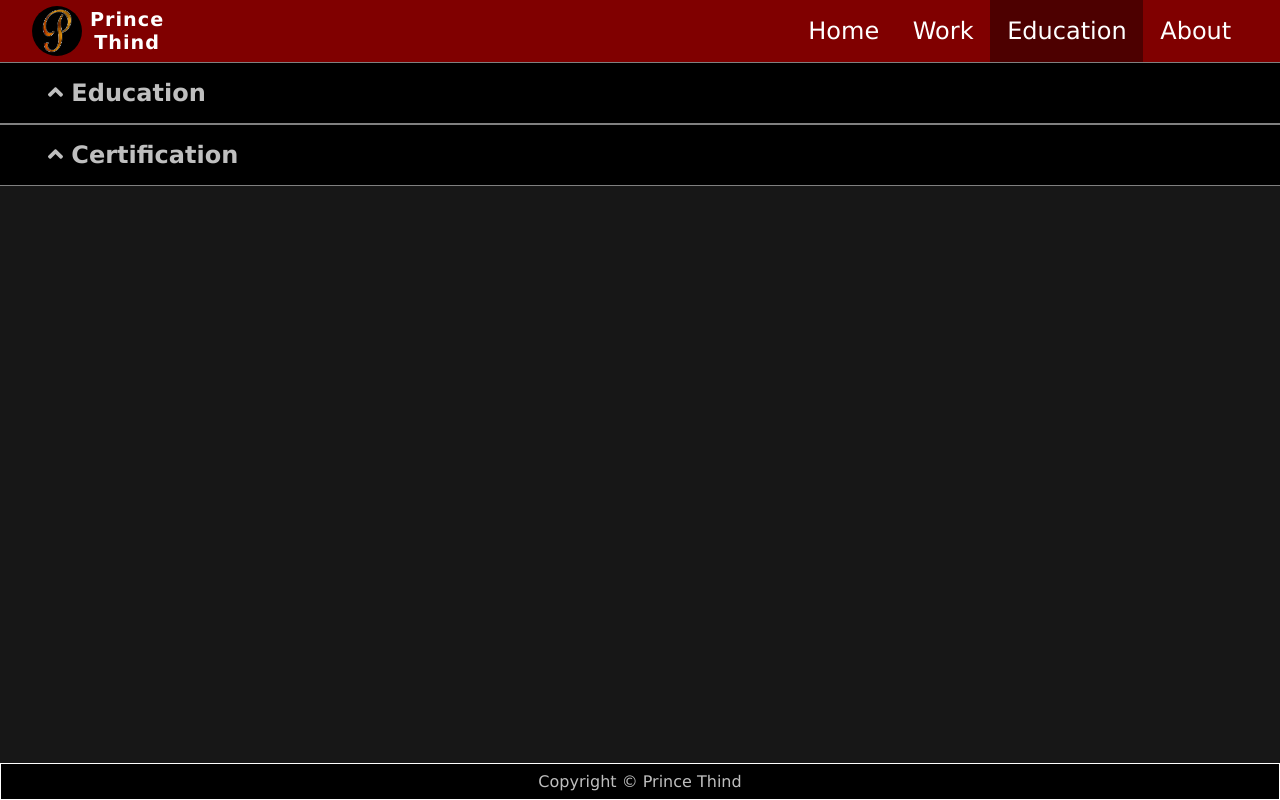
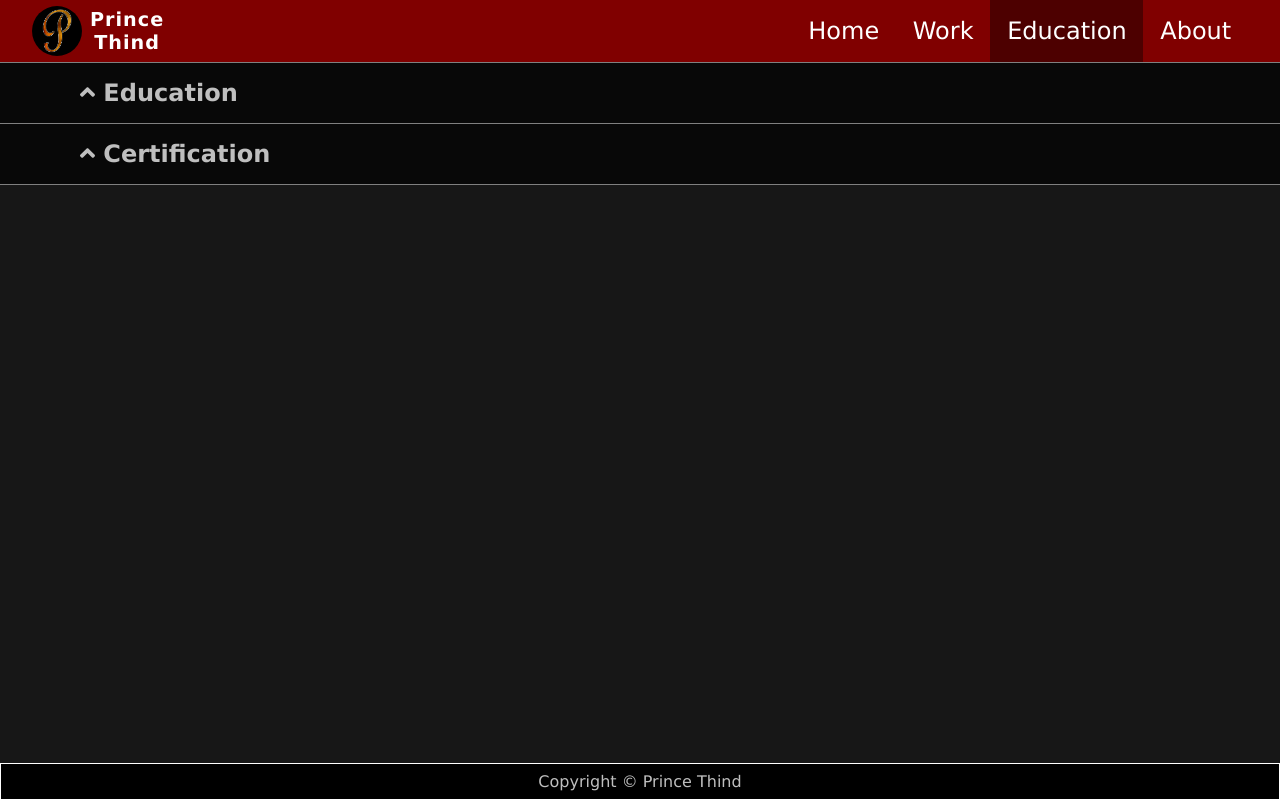
Before and after one commit to prince-thind/prince-thind.github.io, a Next.js app: page /education in a window 1280 px wide. Built offline with nearby package versions, Linux system fonts and the light colour scheme.

Commit message:
merge borders of collapse bars

```diff
--- a/components/CollapseBar.js
+++ b/components/CollapseBar.js
@@ -14,13 +14,13 @@ function CollapseBar({ type, children, topic }) {
     customStyle += ` ${styles["child-collapse-bar"]}`;
   }
 
-  let collpasedChildren=null;
-  if(!collpased){
-    collpasedChildren=<div> {children}</div>;
+  let collpasedChildren = null;
+  if (!collpased) {
+    collpasedChildren = <div> {children}</div>;
   }
 
   return (
-    <>
+    <div className={styles["collapse-container"]}>
       <h2
         className={customStyle}
         onClick={() => {
@@ -28,9 +28,10 @@ function CollapseBar({ type, children, topic }) {
         }}
       >
         {collpased ? expandIcon : collapsedIcon} {topic}
+        {/* {collpased ? expandIcon : collapsedIcon} */}
       </h2>
       {collpasedChildren}
-    </>
+    </div>
   );
 }
 
--- a/pages/education.js
+++ b/pages/education.js
@@ -49,8 +49,6 @@ export default function Education() {
             })}
           </ul>
         </CollapseBar>
-      </section>{" "}
-      <section>
         <CollapseBar topic="Certification" type="big">
        <Grid items={certification}/>
         </CollapseBar>
--- a/styles/Collapse-bar.module.scss
+++ b/styles/Collapse-bar.module.scss
@@ -1,20 +1,26 @@
 @use "mixins";
+.collapse-container {
+  border-top: 1px solid gray;
+}
+.collapse-container:last-child {
+  border-bottom: 1px solid gray;
+}
+.collapse-container .collapse-container {
+  border: none;
+}
 
 .collapse-bar {
   text-align: left;
-  padding: 1rem 3rem;
-  background-color: hsl(0, 0%, 0%);
-  border: 1px solid gray;
-  border-left: none;
-  border-right: none;
+  padding: 1rem 5rem;
+  background-color: var(--primary-dark);
+  &:hover {
+    cursor: pointer;
+    background-color: black;
+  }
 }
-// .collapse-bar:last-child {
-//   margin-bottom: 10rem;
-// }
 
 .child-collapse-bar {
-  padding-left: 6rem;
-  border: none;
+  padding-left: 8rem;
   @include mixins.small-screen() {
     padding: 1rem 4rem;
     font-size: 1.2rem;
--- a/styles/Work.module.scss
+++ b/styles/Work.module.scss
@@ -29,7 +29,7 @@
 }
 
 .skills-list {
-  background-color: black;
+  background-color: var(--primary-dark);
   list-style-type: disc;
   list-style-position: inside;
   text-align: left;
```
